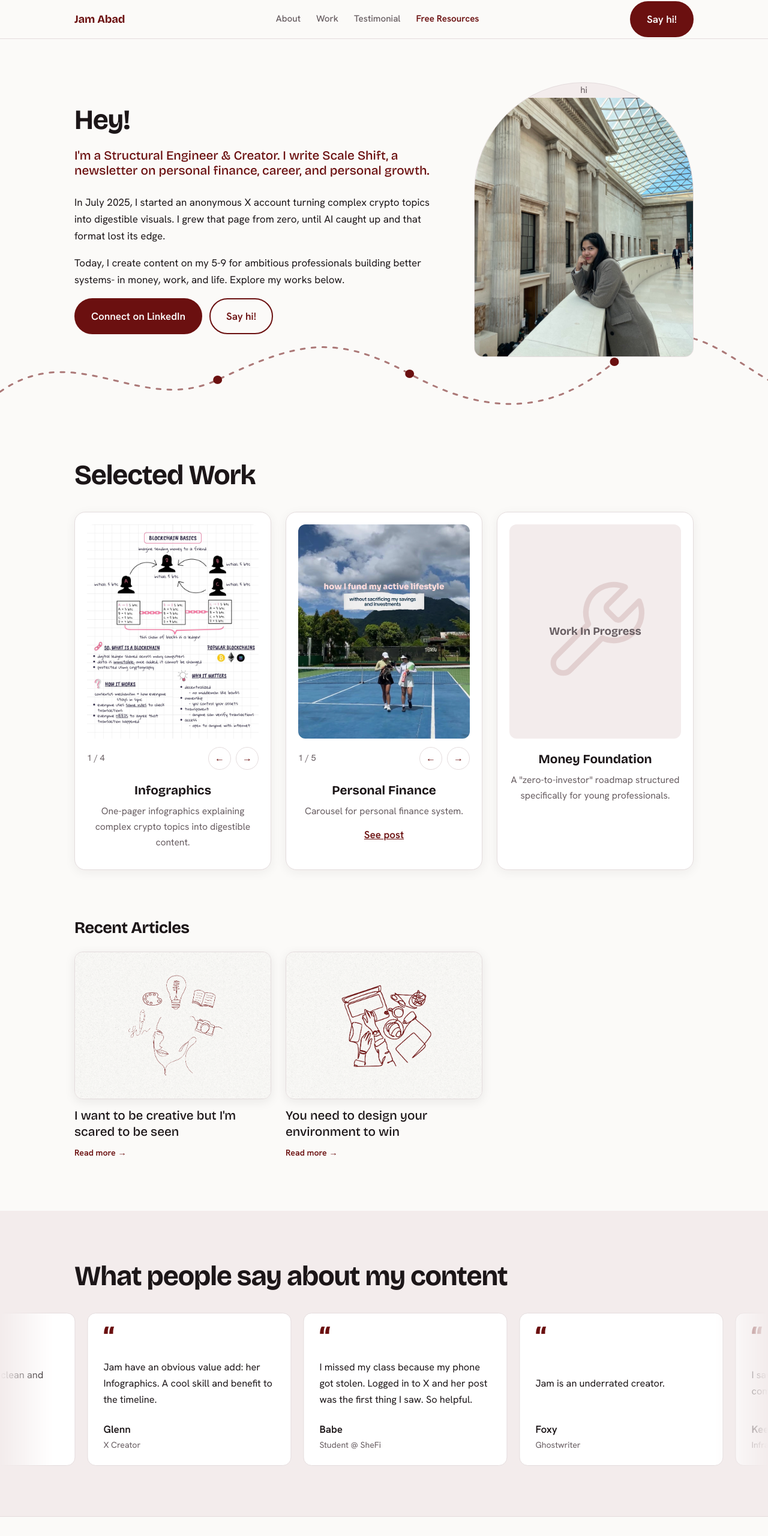
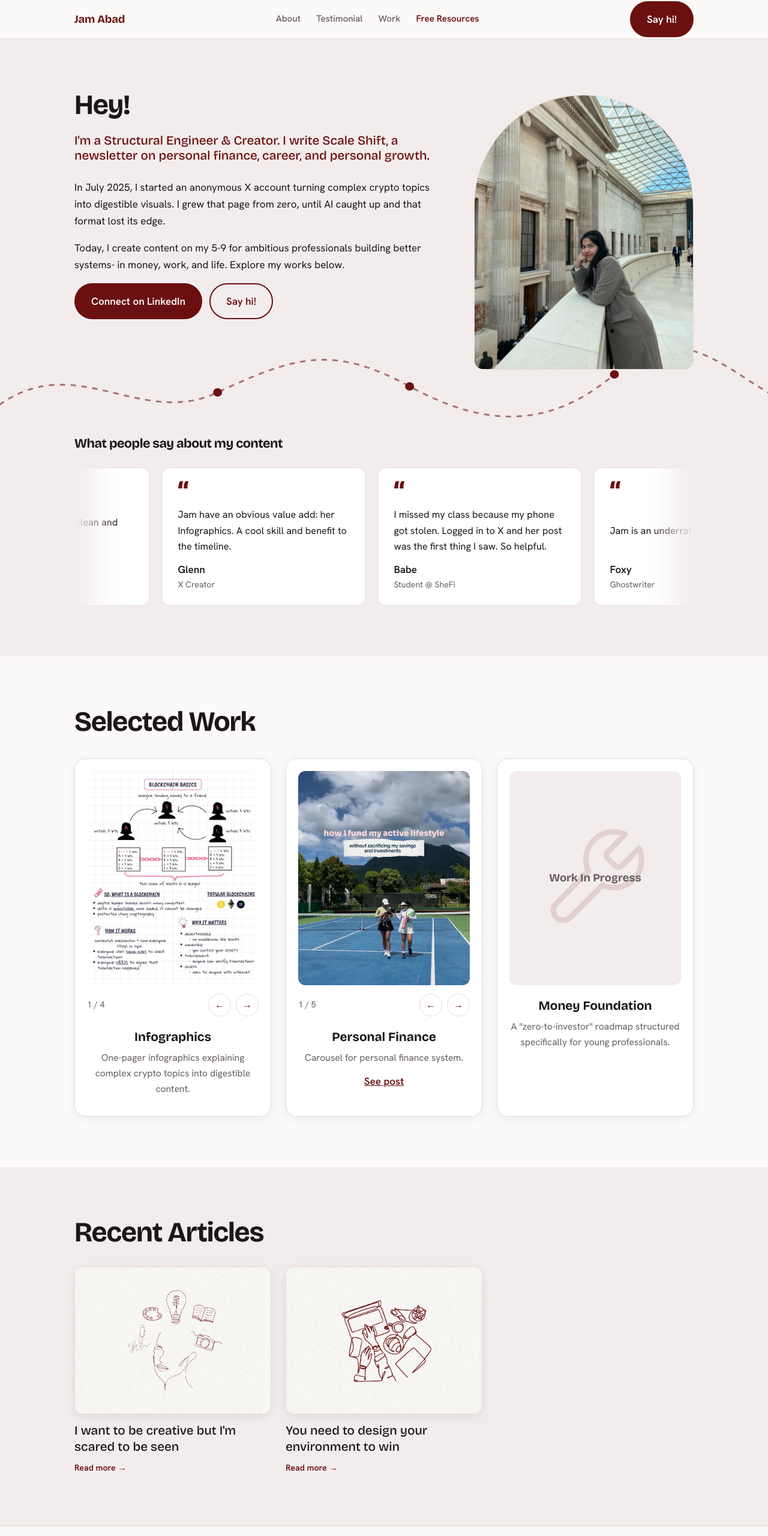
Before and after one commit to jambxd/portfolio, a plain HTML site: page index.html in a window 1280 px wide. Shown: the top 2560 px of the page at 60% size. Drawn offline with nearby package versions, Linux system fonts and the light colour scheme.

Commit message:
update sections

```diff
--- a/index.html
+++ b/index.html
@@ -77,8 +77,10 @@ a {
    NAVIGATION
    ========================================================== */
 header {
-  position: sticky;
-  top: env(safe-area-inset-top, 10px);
+  position: fixed;
+  top: env(safe-area-inset-top, 0px);
+  left: 0;
+  right: 0;
   z-index: 11;
   background: var(--bg);
   border-bottom: 1px solid var(--line);
@@ -173,9 +175,13 @@ nav a.res {
 /* ==========================================================
    HERO
    ========================================================== */
+.about {
+  background: var(--tint);
+}
+
 .hero {
   position: relative;
-  padding: 72px 0 88px;
+  padding: 150px 0 88px;
   overflow: hidden;
 }
 
@@ -183,7 +189,7 @@ nav a.res {
   display: grid;
   grid-template-columns: 1.25fr 0.75fr;
   gap: 56px;
-  align-items: center;
+  align-items: start;
   position: relative;
   z-index: 1;
 }
@@ -226,6 +232,7 @@ h1 {
   font-size: 0.95rem;
   overflow: hidden;
   padding: 0;
+  margin-top: 8px;
 }
 
 .photo img {
@@ -263,7 +270,7 @@ h1 {
 
 @media (max-width: 820px) {
   .hero {
-    padding-top: 44px;
+    padding-top: 90px;
   }
 
   .hero-grid {
@@ -441,19 +448,21 @@ h2 {
 
 
 /* ==========================================================
-   SUBSTACK ARTICLES
+   RECENT ARTICLES (tint box)
    ========================================================== */
-.subhead {
-  font: 700 1.7rem var(--display);
-  letter-spacing: -0.02em;
-  margin: 80px 0 0;
+.recent {
+  background: var(--tint);
+}
+
+.recent h2 {
+  margin-bottom: 0;
 }
 
 .posts {
   display: grid;
   grid-template-columns: repeat(3, 1fr);
   gap: 24px;
-  margin-top: 24px;
+  margin-top: 32px;
 }
 
 .post {
@@ -464,7 +473,7 @@ h2 {
 .post .thumb {
   aspect-ratio: 4 / 3;
   border-radius: 14px;
-  background: var(--tint);
+  background: var(--surface);
   border: 1px solid var(--line);
   overflow: hidden;
   display: grid;
@@ -496,6 +505,26 @@ h2 {
   color: var(--accent);
 }
 
+/* hover: the photo you point at pops up, the others fade back */
+.post {
+  transition: opacity 0.25s ease;
+}
+
+.post .thumb {
+  transition: transform 0.25s ease, box-shadow 0.25s ease;
+}
+
+.post .thumb:hover {
+  transform: translateY(-8px) scale(1.04);
+  box-shadow: 0 20px 40px rgba(28, 22, 24, 0.22);
+  position: relative;
+  z-index: 2;
+}
+
+.posts:has(.thumb:hover) .post:not(:has(.thumb:hover)) {
+  opacity: 0.45;
+}
+
 @media (max-width: 900px) {
   .work,
   .posts {
@@ -508,13 +537,19 @@ h2 {
    TESTIMONIALS (scrolling banner)
    ========================================================== */
 .say {
-  padding: 84px 0;
+  padding: 24px 0 84px;
   overflow: hidden;
-  background: var(--tint);
+}
+
+.say h2 {
+  margin: 0;
+  font-size: 1.35rem;
 }
 
 .marquee {
-  margin-top: 36px;
+  width: calc(100% - 48px);
+  max-width: 1032px;
+  margin: 28px auto 0;
   overflow: hidden;
   -webkit-mask-image: linear-gradient(90deg, transparent, #000 7%, #000 93%, transparent);
   mask-image: linear-gradient(90deg, transparent, #000 7%, #000 93%, transparent);
@@ -549,7 +584,7 @@ h2 {
   display: flex;
   flex-direction: column;
   justify-content: space-between;
-  gap: 22px;
+  gap: 10px;
 }
 
 .quote::before {
@@ -681,8 +716,8 @@ footer a:hover {
     <nav aria-label="Main">
       <ul>
         <li><a href="#top">About</a></li>
+        <li><a href="#praise">Testimonial</a></li>
         <li><a href="#press">Work</a></li>
-        <li><a href="#praise">Testimonial</a></li>
         <li><a class="res" href="resources.html">Free Resources</a></li>
       </ul>
     </nav>
@@ -691,6 +726,7 @@ footer a:hover {
 </header>
 
 <main id="top">
+  <div class="about">
   <div class="hero">
     <div class="wrap hero-grid">
       <div>
@@ -705,7 +741,7 @@ footer a:hover {
           <a class="btn ghost" href="mailto:work.jmabad@gmail.com">Say hi!</a>
         </div>
       </div>
-      <div class="photo" role="img" aria-label="Photo">hi
+      <div class="photo" role="img" aria-label="Photo">
         <img src="portfolio-assets/icon.jpeg" alt="Jam Abad">
       </div>
     </div>
@@ -713,6 +749,29 @@ footer a:hover {
       <path d="M0 110 C120 20, 220 150, 340 90 S 520 10, 640 80 S 860 150, 960 60 S 1120 40, 1200 90"/>
       <circle cx="340" cy="90" r="7"/><circle cx="640" cy="80" r="7"/><circle cx="960" cy="60" r="7"/>
     </svg>
+  </div>
+
+  <section class="say" id="praise" aria-label="What people say about my content">
+    <div class="wrap"><h2>What people say about my content</h2></div>
+    <div class="marquee">
+      <div class="track">
+
+        <blockquote class="quote"><p>Jam's Infographics are so clean and top tier</p><cite>Gabe<small>X Creator</small></cite></blockquote>
+        <blockquote class="quote"><p>Jam have an obvious value add: her Infographics. A cool skill and benefit to the timeline.</p><cite>Glenn<small>X Creator</small></cite></blockquote>
+        <blockquote class="quote"><p>I missed my class because my phone got stolen. Logged in to X and her post was the first thing I saw. So helpful.</p><cite>Babe<small>Student @ SheFi</small></cite></blockquote>
+        <blockquote class="quote"><p>Jam is an underrated creator.</p><cite>Foxy<small>Ghostwriter</small></cite></blockquote>
+        <blockquote class="quote"><p>I saw her post on crypto intern community and I love her infographics.</p><cite>Keenye<small>Infra Interpreter &amp; Pre-CMO</small></cite></blockquote>
+
+        <!-- Duplicate set: must match the cards above exactly for a seamless loop -->
+        <blockquote class="quote" aria-hidden="true"><p>Jam's Infographics are so clean and top tier</p><cite>Gabe<small>X Creator</small></cite></blockquote>
+        <blockquote class="quote" aria-hidden="true"><p>Jam have an obvious value add: her Infographics. A cool skill and benefit to the timeline.</p><cite>Glenn<small>X Creator</small></cite></blockquote>
+        <blockquote class="quote" aria-hidden="true"><p>I missed my class because my phone got stolen. Logged in to X and her post was the first thing I saw. So helpful.</p><cite>Babe<small>Student @ SheFi</small></cite></blockquote>
+        <blockquote class="quote" aria-hidden="true"><p>Jam is an underrated creator.</p><cite>Foxy<small>Ghostwriter</small></cite></blockquote>
+        <blockquote class="quote" aria-hidden="true"><p>I saw her post on crypto intern community and I love her infographics.</p><cite>Keenye<small>Infra Interpreter &amp; Pre-CMO</small></cite></blockquote>
+
+      </div>
+    </div>
+  </section>
   </div>
 
   <section id="press">
@@ -764,13 +823,14 @@ footer a:hover {
 
         <article class="wcard">
           <div class="cc">
-            <div class="slides" tabindex="0" aria-label="Newsletter">
+            <div class="slides" tabindex="0" aria-label="Money Foundation">
               <div class="slide">
                 <div class="wip">
                   <svg class="wip-icon" viewBox="0 0 24 24" aria-hidden="true">
                     <path d="M14.7 6.3a1 1 0 0 0 0 1.4l1.6 1.6a1 1 0 0 0 1.4 0l3.77-3.77a6 6 0 0 1-7.94 7.94l-6.91 6.91a2.12 2.12 0 0 1-3-3l6.91-6.91a6 6 0 0 1 7.94-7.94l-3.76 3.76z"/>
                   </svg>
                   <span>Work In Progress</span>
+                </div>
               </div>
             </div>
             <div class="ctrl">
@@ -785,8 +845,12 @@ footer a:hover {
           <p>A "zero-to-investor" roadmap structured specifically for young professionals.</p>
         </article>
       </div>
+    </div>
+  </section>
 
-      <h2 class="subhead">Recent Articles</h2>
+  <section class="recent" id="articles">
+    <div class="wrap">
+      <h2>Recent Articles</h2>
       <div class="posts">
         <a class="post" href="https://substack.com/home/post/p-223400655" target="_blank" rel="noopener">
             <div class="thumb"><img src="portfolio-assets/article1.png" alt="Article 1"></div>
@@ -802,28 +866,7 @@ footer a:hover {
       </div>
     </div>
   </section>
-
-  <section class="say" id="praise" aria-label="What people say about my content">
-    <div class="wrap"><h2>What people say about my content</h2></div>
-    <div class="marquee">
-      <div class="track">
-
-        <blockquote class="quote"><p>Jam's Infographics are so clean and top tier</p><cite>Gabe<small>X Creator</small></cite></blockquote>
-        <blockquote class="quote"><p>Jam have an obvious value add: her Infographics. A cool skill and benefit to the timeline.</p><cite>Glenn<small>X Creator</small></cite></blockquote>
-        <blockquote class="quote"><p>I missed my class because my phone got stolen. Logged in to X and her post was the first thing I saw. So helpful.</p><cite>Babe<small>Student @ SheFi</small></cite></blockquote>
-        <blockquote class="quote"><p>Jam is an underrated creator.</p><cite>Foxy<small>Ghostwriter</small></cite></blockquote>
-        <blockquote class="quote"><p>I saw her post on crypto intern community and I love her infographics.</p><cite>Keenye<small>Infra Interpreter &amp; Pre-CMO</small></cite></blockquote>
-
-        <!-- Duplicate set: must match the cards above exactly for a seamless loop -->
-        <blockquote class="quote" aria-hidden="true"><p>Jam's Infographics are so clean and top tier</p><cite>Gabe<small>X Creator</small></cite></blockquote>
-        <blockquote class="quote" aria-hidden="true"><p>Jam have an obvious value add: her Infographics. A cool skill and benefit to the timeline.</p><cite>Glenn<small>X Creator</small></cite></blockquote>
-        <blockquote class="quote" aria-hidden="true"><p>I missed my class because my phone got stolen. Logged in to X and her post was the first thing I saw. So helpful.</p><cite>Babe<small>Student @ SheFi</small></cite></blockquote>
-        <blockquote class="quote" aria-hidden="true"><p>Jam is an underrated creator.</p><cite>Foxy<small>Ghostwriter</small></cite></blockquote>
-        <blockquote class="quote" aria-hidden="true"><p>I saw her post on crypto intern community and I love her infographics.</p><cite>Keenye<small>Infra Interpreter &amp; Pre-CMO</small></cite></blockquote>
-
-      </div>
-    </div>
-  </section>
+</main>
 
 <footer>
   <div class="wrap foot">
```
Lines whose indentation alone changed are shown as unchanged.
